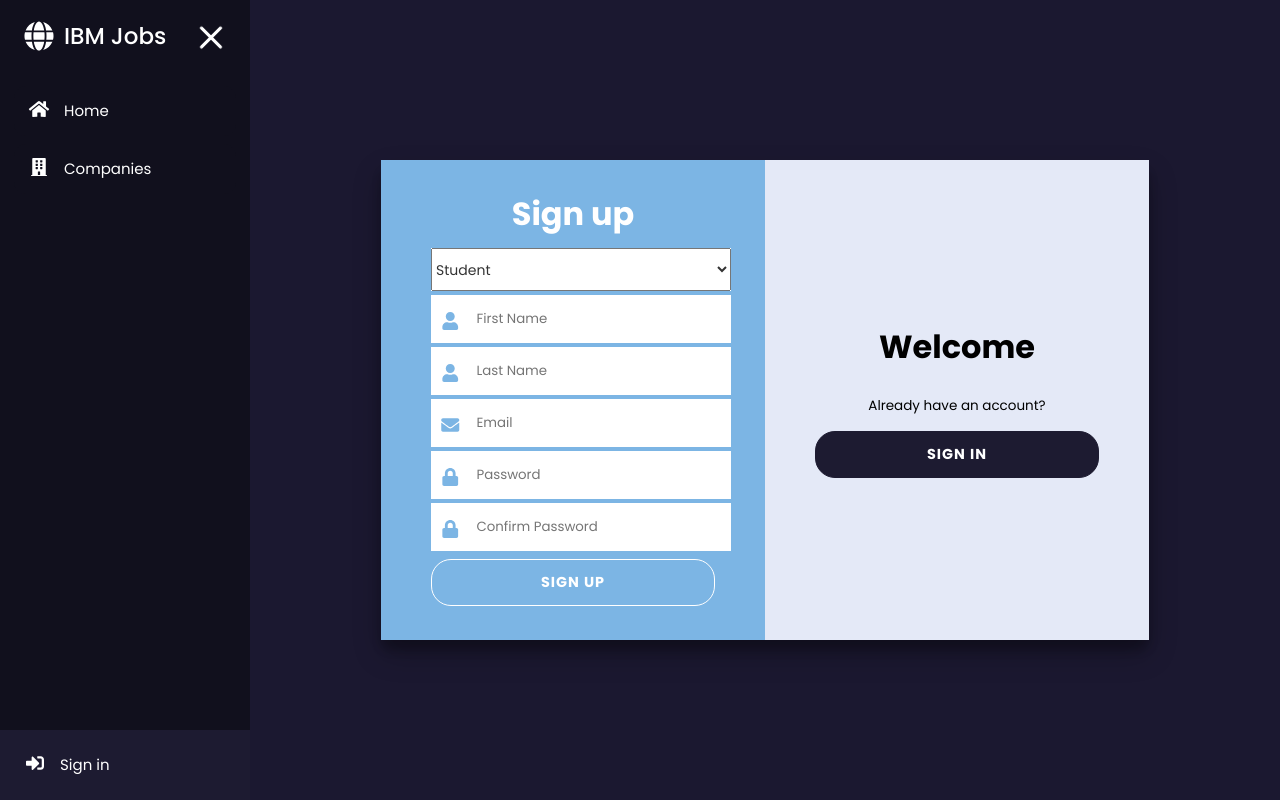
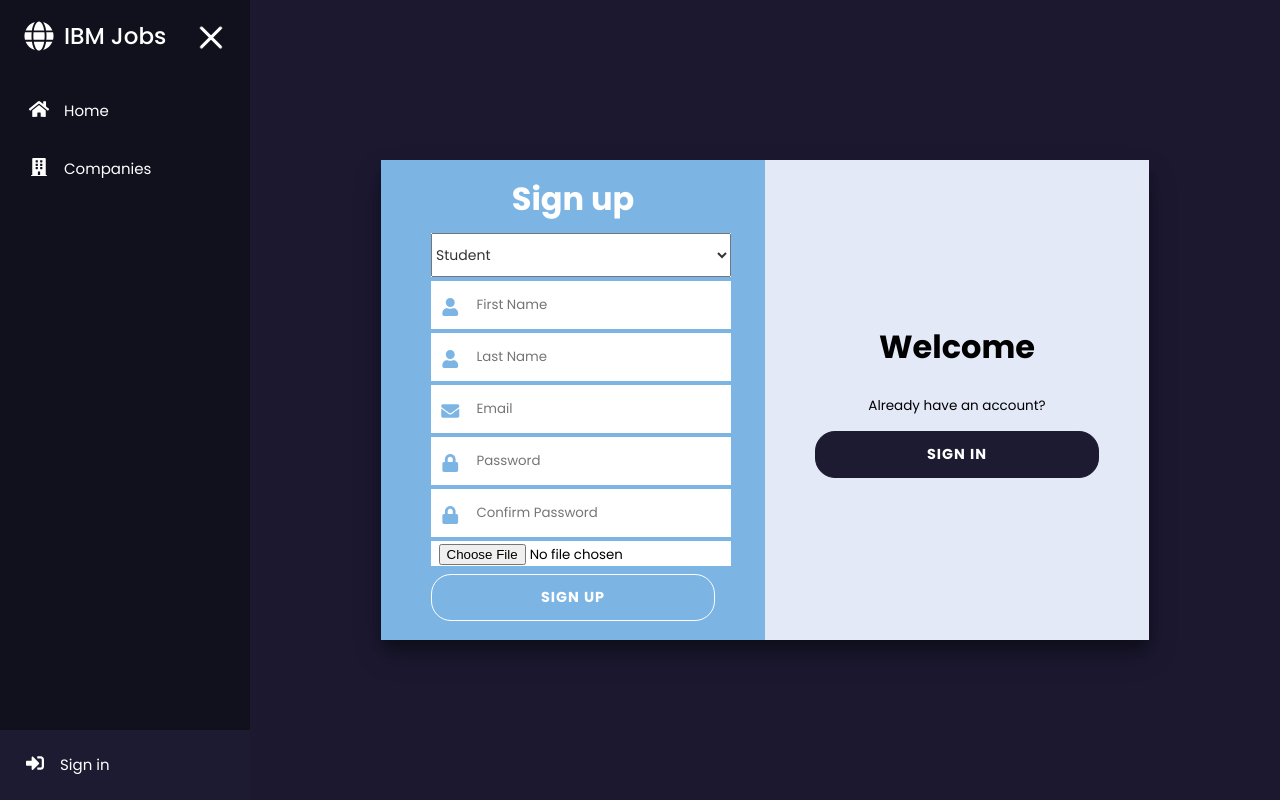
Before and after one commit to gabrielbaraboi/ibm-summer-practice, a React (Create React App) app in the folder client/: page /register in a window 1280 px wide. Built offline with nearby package versions, Linux system fonts and the light colour scheme.

Commit message:
profile picture upload

```diff
--- a/client/src/Components/Auth/Register.js
+++ b/client/src/Components/Auth/Register.js
@@ -15,18 +15,18 @@ const Register = ({ onSubmit, authError }) => {
         handleSubmit,
     } = useForm(sendData, RegisterValidationRules);
 
+    const [file, setFile] = useState(null);
+
     if (values.role === undefined)
         values.role = 'Student'
 
     function sendData() {
-
-        console.log(values.role);
+        const formData = new FormData();
         const data = {
             email: values.email,
             password: values.password,
             role: values.role,
         };
-
 
         if (values.role === 'Company') {
             data.companyName = values.companyName
@@ -35,8 +35,9 @@ const Register = ({ onSubmit, authError }) => {
             data.firstName = values.firstName
             data.lastName = values.lastName
         }
-        // console.log(data);
-        onSubmit(data);
+        formData.append('data', JSON.stringify(data));
+        formData.append('profile-picture', file);
+        onSubmit(formData);
     };
 
     return (
@@ -110,6 +111,16 @@ const Register = ({ onSubmit, authError }) => {
                             )}
                         </Div>
                     </InputContainer>
+                    <InputContainer>
+                        <Div>
+                            <input
+                                filename={file}
+                                onChange={e => setFile(e.target.files[0])}
+                                type="file"
+                                accept="image/*"
+                            ></input>
+                        </Div>
+                    </InputContainer>
                     <SignUpInput type="submit" value="Sign Up" />
                     <p className="help is-danger">{authError}</p>
                 </RegisterForm>
--- a/client/src/Services/auth.service.js
+++ b/client/src/Services/auth.service.js
@@ -19,7 +19,11 @@ export const login = async (data) => {
 export const register = async (data) => {
     try {
         const res = await axios
-            .post(API_URL + "register", data);
+            .post(API_URL + "register", data, {
+                headers: {
+                    'Content-Type': 'multipart/form-data'
+                }
+            });
         return res;
     } catch (err) {
         throw err;
```
Also changed, not shown: 2 other files (tests, documents, lock files or other folders).
